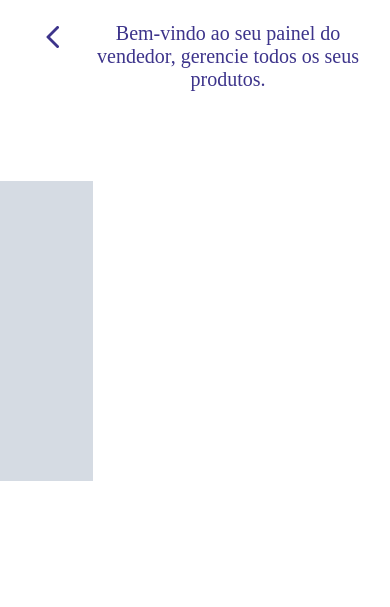
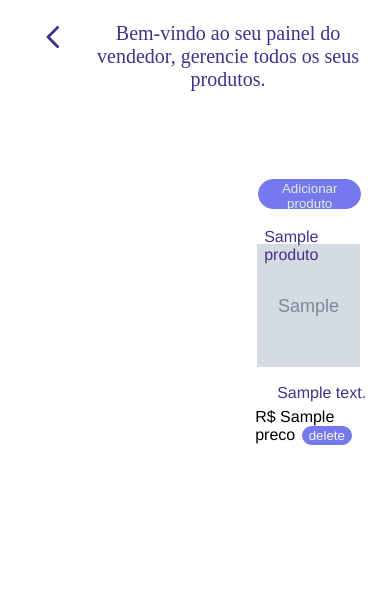
Before and after one commit to mateslir/projetonix, a Node server app: template app/views/pages/painelvendedor.ejs in a window 390 px wide; the page is wider, and only the part inside the window is pictured. Shown: the part 88-695 px from the top of that part. Run offline with Node 20, Linux system fonts and the light colour scheme; the template is opened without the code that fills it: most values are stand-ins (such as "Sample title", 1, 10 or a date in 2020); grey boxes marked "Sample" are stand-in pictures.

Commit message:
nova foto

```diff
--- a/app/public/css/painelvendedor.css
+++ b/app/public/css/painelvendedor.css
@@ -196,8 +196,10 @@
     }
 
 
-
-
-
+    .imagem{
+        position: relative;
+        width: 103px;
+        height: 123px;
+    }
 
 }
--- a/app/views/pages/painelvendedor.ejs
+++ b/app/views/pages/painelvendedor.ejs
@@ -37,7 +37,7 @@
 
                 <% produtos.forEach(function(produto){ %>
                     <div >
-                        <img src="<%=produto.img_produto%>" alt="imagem do produto">
+                        <img src="<%=produto.img_produto%>" alt="imagem do produto" class="imagem">
                         <span class="NomeProd">
                             <%=produto.nome_produto %>
                         </span>
```
Also changed, not shown: app/public/imagens/produto/img_produto-1700946343101.jpg (added).
